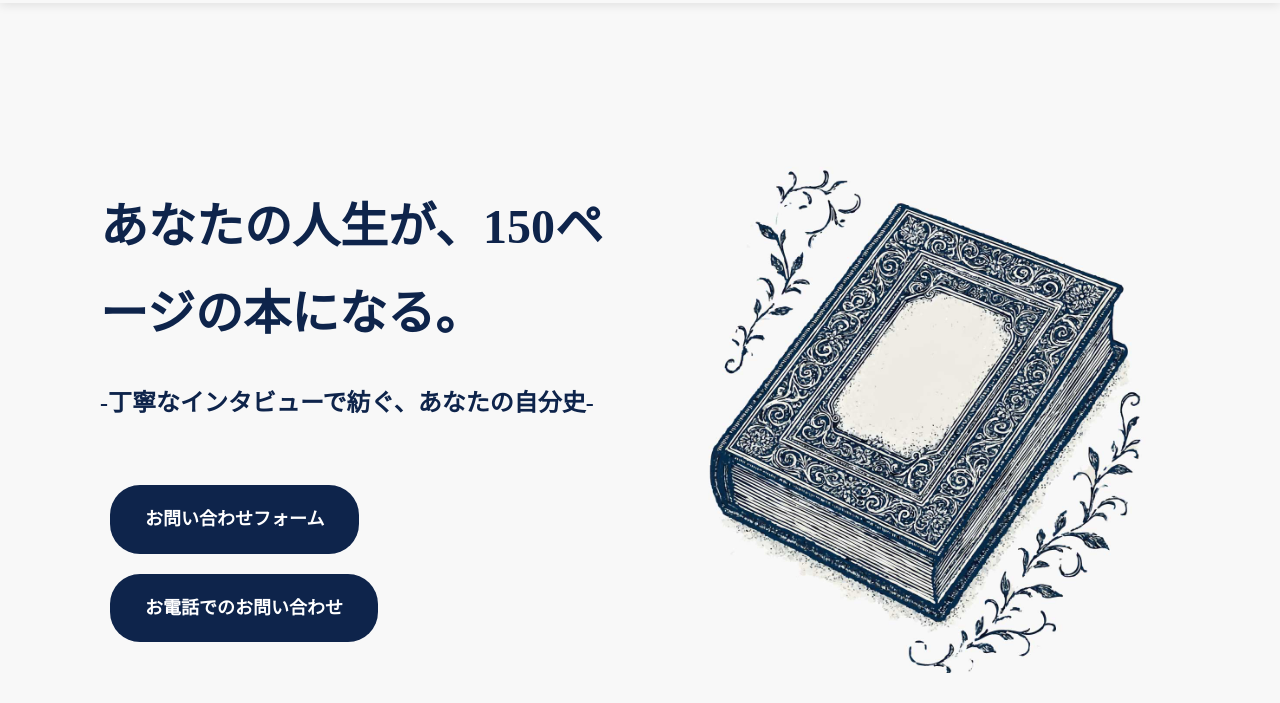
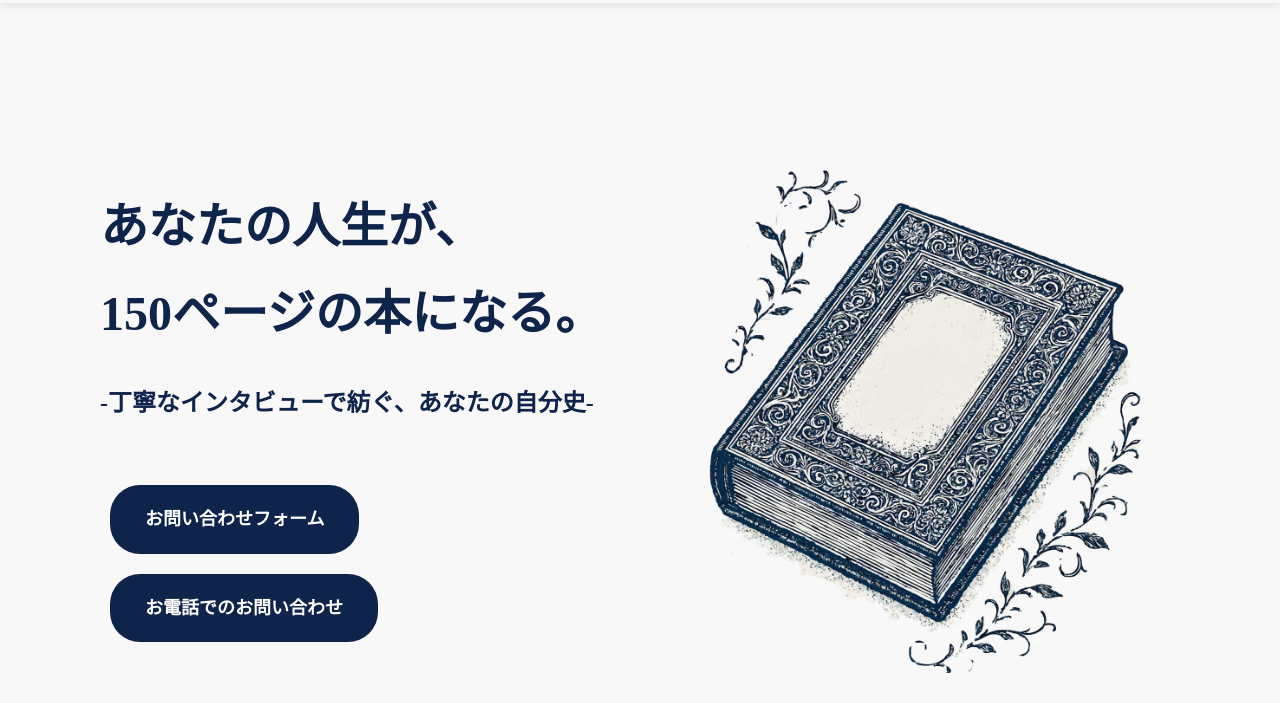
Before and after one commit to bujiroSAI/-, a plain HTML site: page index.html in a window 1280 px wide. Shown: the part 97-800 px from the top of the page. Drawn offline with nearby package versions, Linux system fonts and the light colour scheme.

Commit message:
Update index.html

```diff
--- a/index.html
+++ b/index.html
@@ -783,7 +783,7 @@
   <section class="hero">
     <div class="container hero-container">
       <div class="hero-content">
-        <h1>あなたの人生が、150ページの本になる。</h1>
+        <h1>あなたの人生が、<br>150ページの本になる。</h1>
         <p><b>-丁寧なインタビューで紡ぐ、あなたの自分史-</b></p>
         <div class="hero-buttons">
           <a href="contact.html" class="btn">お問い合わせフォーム</a>
```
